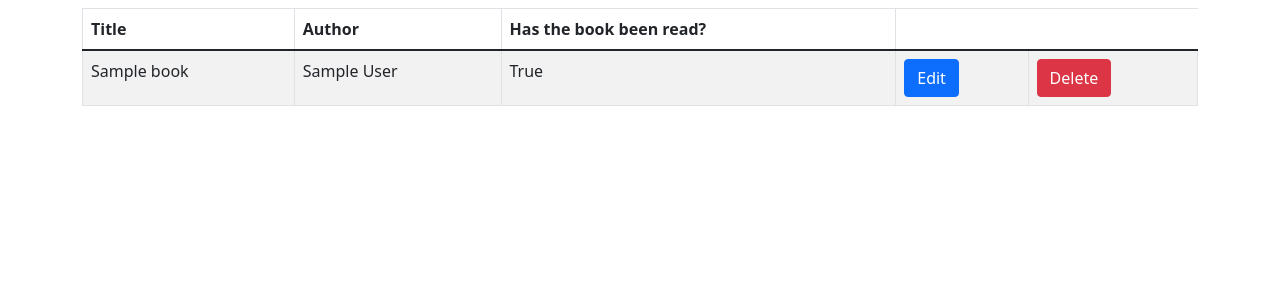
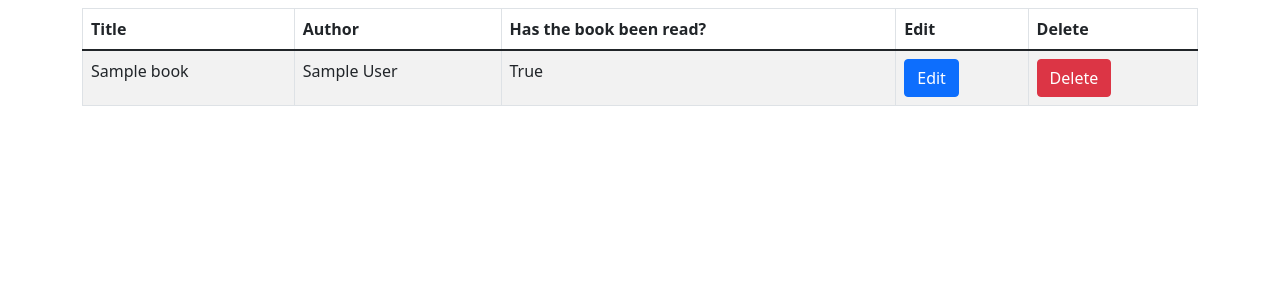
Before and after one commit to gabrieldmdutra/library, a Flask app: page / in a window 1280 px wide. Shown: the top 300 px of the page. Run offline with Flask 3, Linux system fonts and the light colour scheme; tables that the repository leaves empty hold one stand-in row (values such as "Sample post"); parts of the project's set-up code (start-up, migrations or seed data) failed here and were passed over; some libraries are stand-ins or nearby versions.

Commit message:
Add edit and delete

```diff
--- a/templates/list.html
+++ b/templates/list.html
@@ -8,6 +8,8 @@
                <th>Title</th>
                <th>Author</th>
                <th>Has the book been read?</th>
+               <th>Edit</th>
+               <th>Delete</th>
             </tr>
         </thead>
         <tbody>
```
